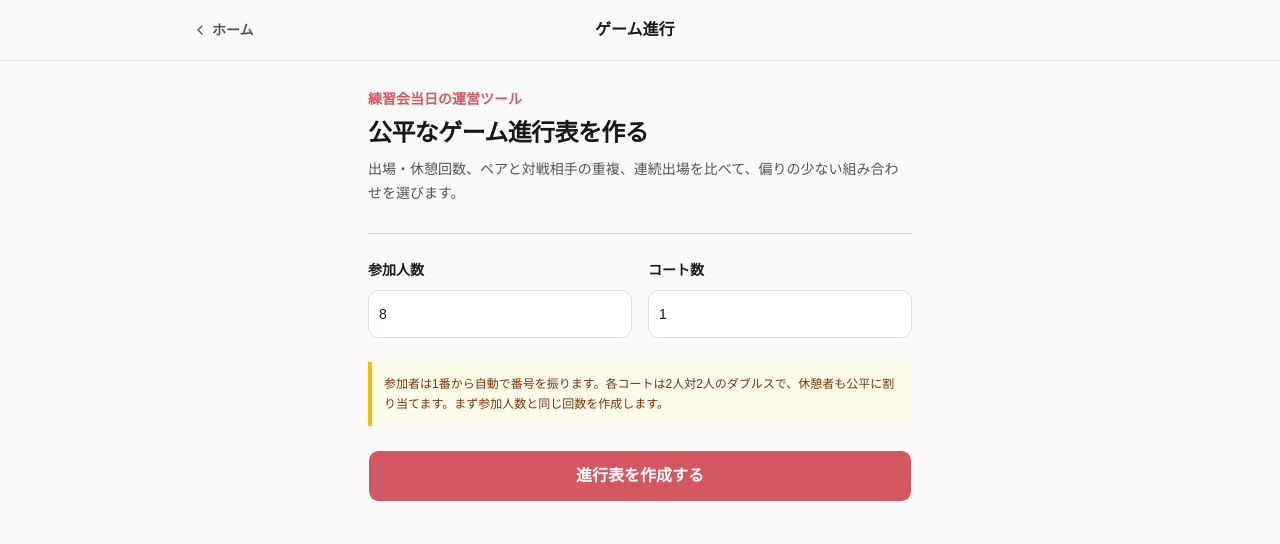
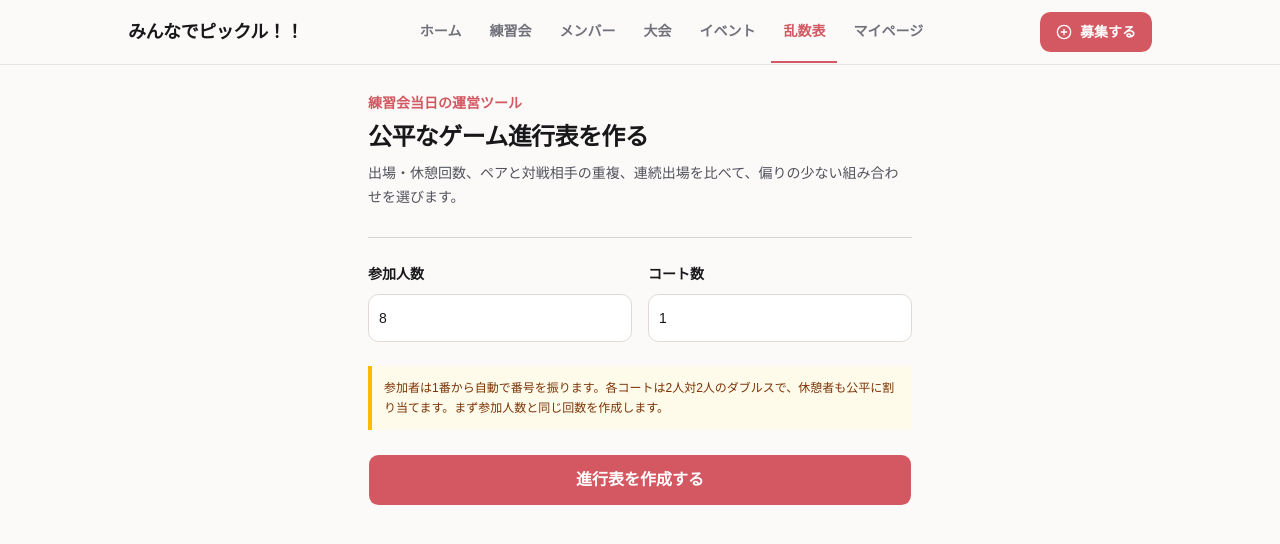
Before and after one commit to kakeru-moriguchi/Pickleball, a Next.js app: page /game-scheduler in a window 1280 px wide. Shown: the top 544 px of the page. Built offline with nearby package versions, Linux system fonts and the light colour scheme.

Commit message:
Add shared navigation to game scheduler

```diff
--- a/components/game-scheduler.tsx
+++ b/components/game-scheduler.tsx
@@ -2,7 +2,18 @@
 
 import Link from "next/link";
 import { FormEvent, useEffect, useMemo, useState } from "react";
-import { ArrowRight, ChevronLeft, RotateCcw, UsersRound } from "lucide-react";
+import {
+  ArrowRight,
+  CalendarDays,
+  CirclePlus,
+  Dumbbell,
+  Home,
+  RotateCcw,
+  Shuffle,
+  Trophy,
+  UserRound,
+  UsersRound,
+} from "lucide-react";
 import { Button } from "@/components/ui/button";
 import { Input } from "@/components/ui/input";
 import {
@@ -25,6 +36,15 @@ type Session = {
 
 type View = "progress" | "schedule" | "stats";
 const STORAGE_KEY = "pickle-link-game-scheduler-v2";
+const schedulerNav = [
+  { href: "/?screen=home", label: "ホーム", icon: Home },
+  { href: "/?screen=practice", label: "練習会", icon: Dumbbell },
+  { href: "/?screen=member", label: "メンバー", icon: UsersRound },
+  { href: "/?screen=tournament", label: "大会", icon: Trophy },
+  { href: "/?screen=event", label: "イベント", icon: CalendarDays },
+  { href: "/game-scheduler", label: "乱数表", icon: Shuffle, active: true },
+  { href: "/?screen=mypage", label: "マイページ", icon: UserRound },
+];
 
 function loadSession(): Session | null {
   try {
@@ -181,18 +201,33 @@ export function GameScheduler() {
   if (!loaded) return <main className="min-h-screen bg-[#fbfaf8]" />;
 
   return (
-    <div className="min-h-screen bg-[#fbfaf8] pb-28 text-zinc-900">
-      <header className="sticky top-0 z-30 border-b border-zinc-200 bg-[#fbfaf8]/95 px-4 backdrop-blur-md">
-        <div className="mx-auto flex h-15 max-w-4xl items-center justify-between">
-          <Link href="/" className="inline-flex min-h-11 items-center gap-1 text-sm font-bold text-zinc-600">
-            <ChevronLeft className="size-4" /> ホーム
+    <div className="min-h-screen bg-[#fbfaf8] pb-40 text-zinc-900 md:pb-28">
+      <header className="sticky top-0 z-30 border-b border-zinc-200 bg-[#fbfaf8]/95 px-4 backdrop-blur-md md:px-8">
+        <div className="mx-auto flex h-16 max-w-5xl items-center justify-between gap-6">
+          <Link href="/" className="shrink-0" aria-label="ホームへ">
+            <span className="text-lg font-extrabold tracking-tight">みんなでピックル！！</span>
           </Link>
-          <strong className="text-base">ゲーム進行</strong>
-          {session ? (
-            <button onClick={reset} className="inline-flex min-h-11 items-center gap-1 text-xs font-bold text-zinc-500">
-              <RotateCcw className="size-4" /> 最初から
-            </button>
-          ) : <span className="w-18" />}
+          <nav className="hidden flex-1 items-center justify-center gap-1 md:flex" aria-label="メインナビゲーション">
+            {schedulerNav.map((item) => (
+              <Link
+                key={item.href}
+                href={item.href}
+                className={`border-b-2 px-3 py-5 text-sm font-bold transition ${
+                  item.active
+                    ? "border-primary text-primary"
+                    : "border-transparent text-zinc-500 hover:text-zinc-900"
+                }`}
+              >
+                {item.label}
+              </Link>
+            ))}
+          </nav>
+          <Link
+            href="/?compose=new"
+            className="hidden h-10 items-center gap-2 rounded-lg bg-primary px-4 text-sm font-bold text-white md:flex"
+          >
+            <CirclePlus className="size-4" /> 募集する
+          </Link>
         </div>
       </header>
 
@@ -208,6 +243,12 @@ export function GameScheduler() {
         />
       ) : (
         <main className="mx-auto max-w-4xl px-4 py-5">
+          <div className="mb-4 flex items-center justify-between">
+            <h1 className="text-xl font-black">ゲーム進行</h1>
+            <button onClick={reset} className="inline-flex min-h-11 items-center gap-1 text-xs font-bold text-zinc-500">
+              <RotateCcw className="size-4" /> 最初から
+            </button>
+          </div>
           <div className="flex border-b border-zinc-300" role="tablist" aria-label="ゲーム進行表示">
             {([
               ["progress", "現在・次"],
@@ -244,8 +285,27 @@ export function GameScheduler() {
         </main>
       )}
 
+      <nav
+        aria-label="メインナビゲーション"
+        className="fixed inset-x-0 bottom-0 z-40 grid grid-cols-7 border-t border-zinc-200 bg-white/97 px-0.5 pb-[max(.45rem,env(safe-area-inset-bottom))] pt-1.5 backdrop-blur-md md:hidden"
+      >
+        {schedulerNav.map(({ href, label, icon: Icon, active }) => (
+          <Link
+            key={href}
+            href={href}
+            className={`relative flex min-h-13 flex-col items-center justify-center gap-1 text-[9px] font-bold transition ${
+              active ? "text-primary" : "text-zinc-500"
+            }`}
+          >
+            {active && <span className="absolute top-0 h-0.5 w-8 rounded-full bg-primary" />}
+            <Icon className="size-[18px]" strokeWidth={active ? 2.5 : 2} />
+            <span>{label}</span>
+          </Link>
+        ))}
+      </nav>
+
       {session && view === "progress" && (
-        <div className="fixed inset-x-0 bottom-0 z-40 border-t border-zinc-200 bg-white/97 px-4 pb-[max(1rem,env(safe-area-inset-bottom))] pt-3 backdrop-blur-md">
+        <div className="fixed inset-x-0 bottom-[4.1rem] z-40 border-t border-zinc-200 bg-white/97 px-4 pb-3 pt-3 backdrop-blur-md md:bottom-0 md:pb-[max(1rem,env(safe-area-inset-bottom))]">
           <div className="mx-auto max-w-4xl">
             <Button
               onClick={() => {
--- a/components/pickle-app.tsx
+++ b/components/pickle-app.tsx
@@ -250,12 +250,30 @@ export function PickleApp() {
     if (saved && prefectures.includes(saved)) setCurrentRegion(saved);
   }, []);
   useEffect(() => {
-    const compose = new URLSearchParams(window.location.search).get("compose");
+    const params = new URLSearchParams(window.location.search);
+    const compose = params.get("compose");
     if (compose === "practice" || compose === "member" || compose === "event" || compose === "tournament") {
       setCreateType(compose === "tournament" ? "event" : compose);
       setCreateEventCategory(compose === "tournament" ? "大会" : compose === "event" ? "イベント" : "");
       setEditing(null);
       setScreen("create");
+      window.history.replaceState({}, "", "/");
+      return;
+    }
+    if (compose === "new") {
+      setCreateType(null);
+      setCreateEventCategory("");
+      setEditing(null);
+      setScreen("create");
+      window.history.replaceState({}, "", "/");
+      return;
+    }
+    const linkedScreen = params.get("screen");
+    if (
+      linkedScreen === "home" || linkedScreen === "practice" || linkedScreen === "member" ||
+      linkedScreen === "tournament" || linkedScreen === "event" || linkedScreen === "mypage"
+    ) {
+      setScreen(linkedScreen);
       window.history.replaceState({}, "", "/");
     }
   }, []);
```
